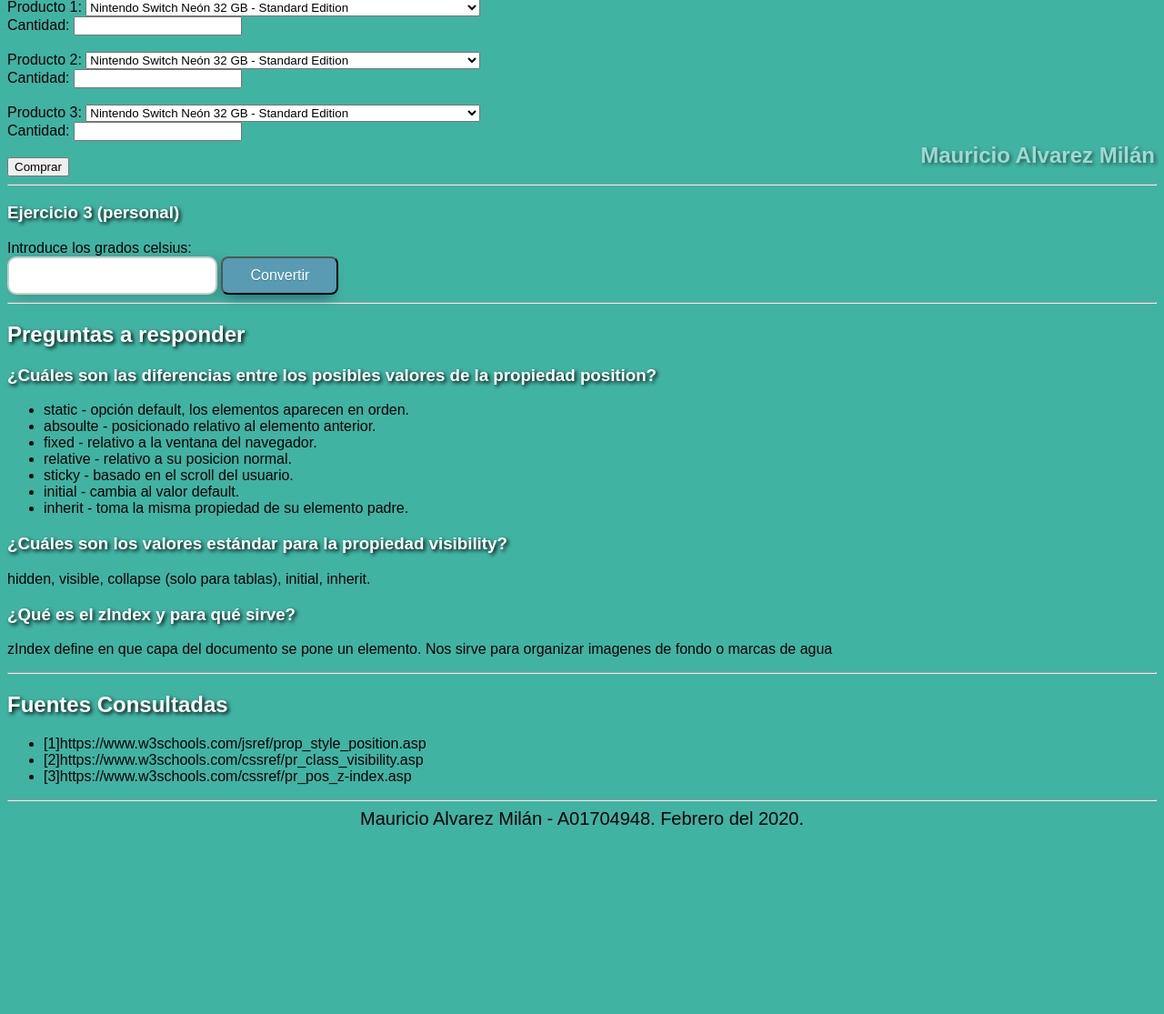
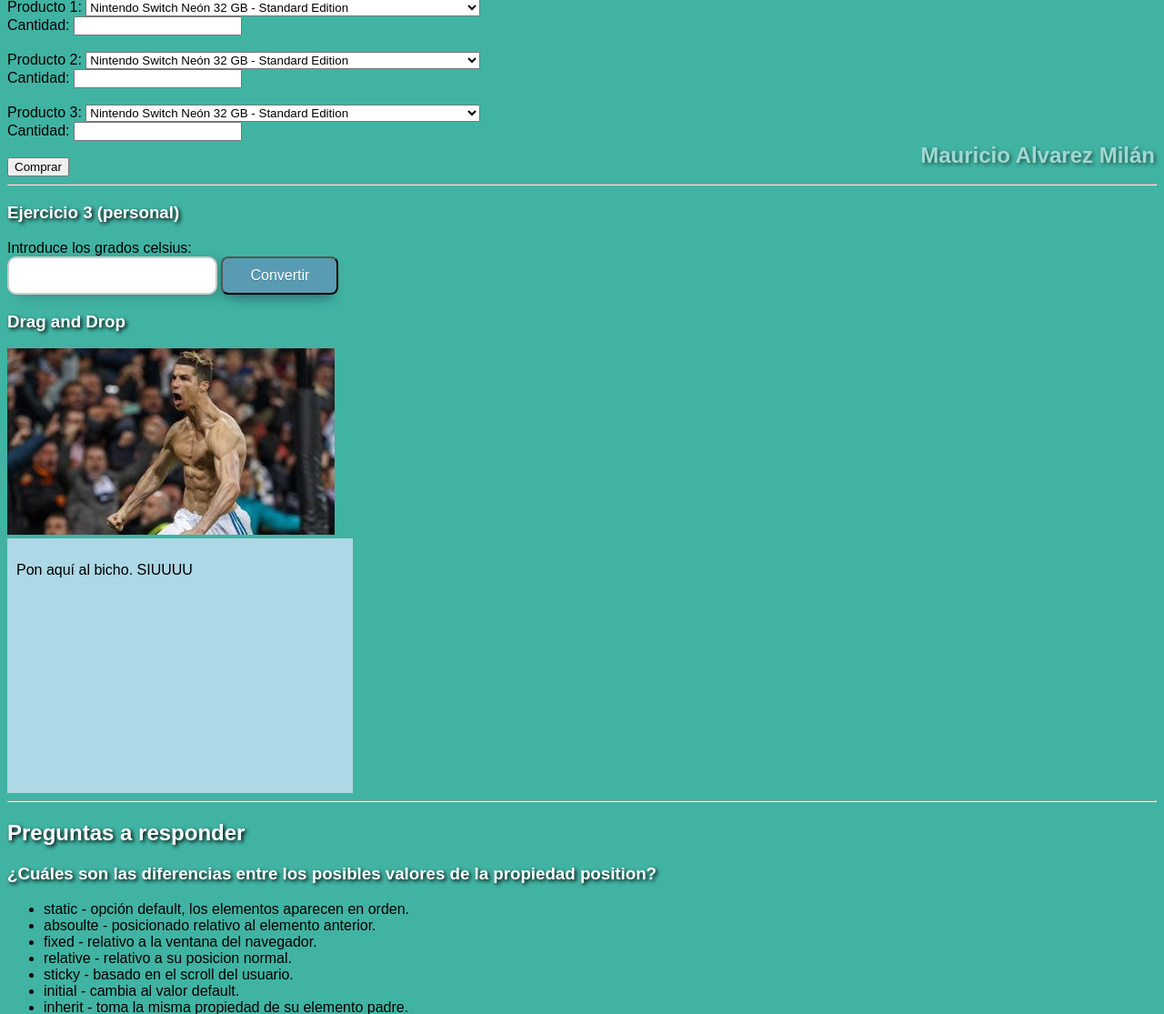
Before and after one commit to MauALV/a01704948-labs-daw, a PHP site: page / in a window 1280 px wide. Shown: the part 585-1700 px from the top of the page at 91% size. Before the commit the page ends 1492 px from the top, so only its background shows below. Run offline with PHP 8.4, Linux system fonts and the light colour scheme.

Commit message:
Agregar drag and drop

```diff
--- a/Lab 06/index.html
+++ b/Lab 06/index.html
@@ -20,9 +20,9 @@
                     <input type="password" id="enter_password" name="password1" onfocus="muestraAyuda()"><br><br>
                     <label for="validate_password">Comprueba tu contraseña:</label><br>
                     <input type="password" id="validate_password" name="password2"><br><br>
-                    <div class="ayuda" id="ayuda"></div>
                     <button type="submit" name="button">Enviar</button>
                 </form>
+                <div id="ayuda"></div>
             </article>
             <hr>
 
@@ -99,9 +99,16 @@
                     <button type="submit" name="button" class="button">Convertir</button>
                 </form>
             </article>
-            <hr>
 
+            <article class="ejercicio">
+                <h3>Drag and Drop</h3>
+                <img id="cr7" src="bicho.jpg" alt="El Bicho" draggable="true" ondragstart="drag(event)">
+                <div id="div_drop" ondrop="drop(event)" ondragover="allowDrop(event)">
+                    <p>Pon aquí al bicho. SIUUUU</p>
+                </div>
+            </article>
         </section>
+        <hr>
 
         <section id="preguntas">
             <h2>Preguntas a responder</h2>
--- a/Lab 06/script.js
+++ b/Lab 06/script.js
@@ -144,3 +144,17 @@ function muestraAyuda() {
 function activaRecordatorio(){
     setTimeout(function(){ alert("¡No te duermas, mira mi laboratorio!"); }, 3000);
 }
+
+function drag(ev) {
+    ev.dataTransfer.setData("text", ev.target.id);
+}
+
+function allowDrop(ev) {
+    ev.preventDefault();
+}
+
+function drop(ev) {
+    ev.preventDefault();
+    let data = ev.dataTransfer.getData("text");
+    ev.target.appendChild(document.getElementById(data));
+}
--- a/Lab 06/style.css
+++ b/Lab 06/style.css
@@ -45,6 +45,13 @@ h2, h3 {
     outline: none;
 }
 
+#div_drop {
+    background-color: lightblue;
+    padding: 10px;
+    width: 360px;
+    height: 260px;
+}
+
 .button {
 	box-shadow: 0px 10px 14px -7px #276873;
 	background-color:#599bb3;
```
Also changed, not shown: Lab 06/bicho.jpg (added).
